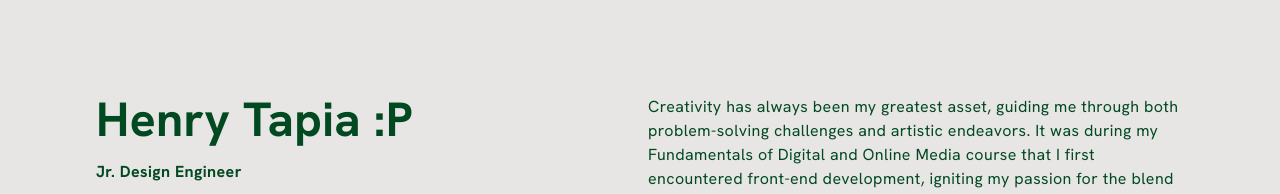
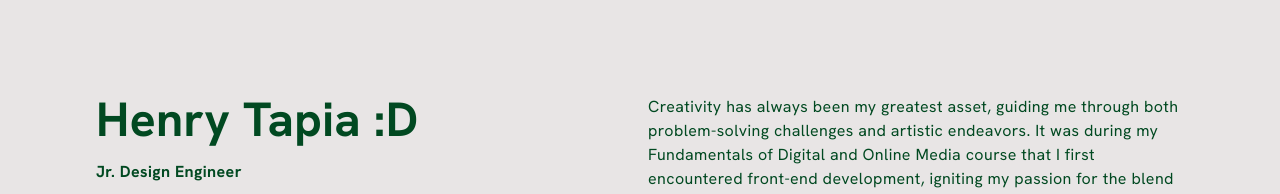
Before and after one commit to hetapia99/portfolio-next.js, a Next.js app: page / in a window 1280 px wide. Shown: the top 194 px of the page. Built offline with nearby package versions, Linux system fonts and the light colour scheme.

Commit message:
smiley addition

```diff
--- a/src/app/components/header.jsx
+++ b/src/app/components/header.jsx
@@ -6,7 +6,7 @@ const Header = () => {
     return (
     <header className="lg:sticky lg:top-0 lg:flex lg:max-h-screen lg:w-1/2 lg:flex-col lg:justify-between lg:py-24">
         <div className="grid grid-cols-1 gap-4 h-12">
-            <h1>Henry Tapia :P</h1>
+            <h1>Henry Tapia :D</h1>
             <h3>Jr. Design Engineer</h3>
             <p className="mt-2 mb-8 max-w-xs leading-normal">I am a creative who builds unique web pages for creatives using my Frontend and Web Design experience </p>
             <ul className="font-bold">
```
